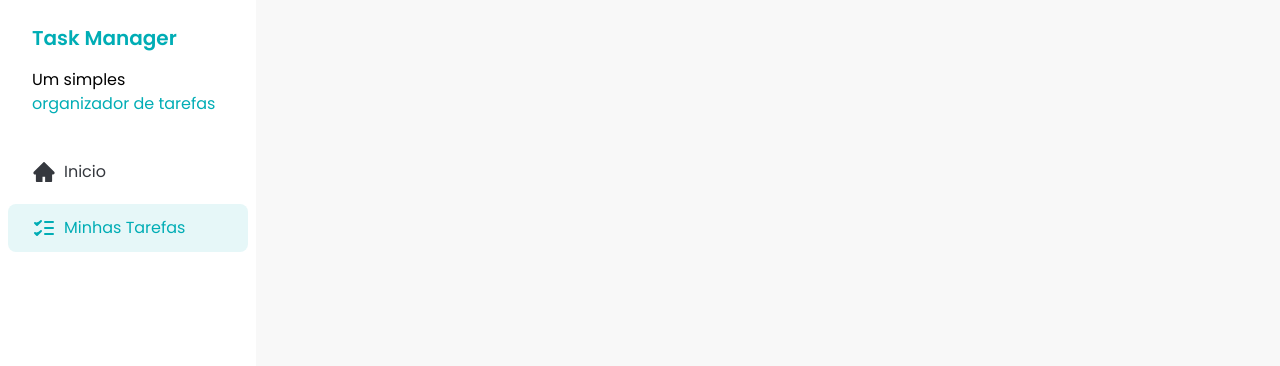
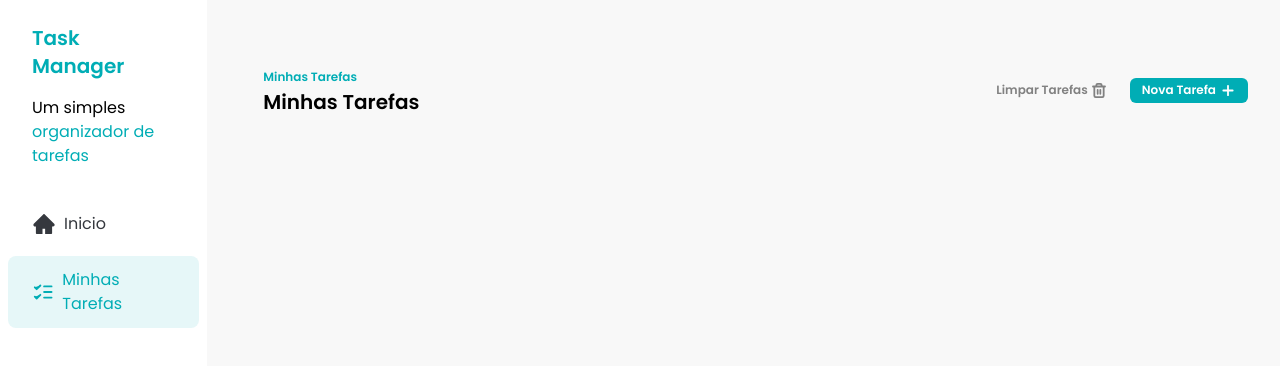
Before and after one commit to Diasszx/task-manager, a React (Vite) app: page / in a window 1280 px wide. Shown: the top 366 px of the page. Built offline with nearby package versions, Linux system fonts and the light colour scheme.

Commit message:
feat: add inital Task and Button components

```diff
--- a/src/App.jsx
+++ b/src/App.jsx
@@ -1,9 +1,11 @@
 import Sidebar from './components/Sidebar'
+import Tasks from './components/Tasks'
 
 function App() {
   return (
-    <div>
+    <div className="flex gap-6">
       <Sidebar />
+      <Tasks />
     </div>
   )
 }
--- /dev/null
+++ b/src/components/Button.jsx
@@ -0,0 +1,20 @@
+const Button = ({ children, variant = 'primary' }) => {
+  const getVariantClasses = () => {
+    if (variant === 'primary') {
+      return 'bg-[#00ADB5] text-white'
+    }
+
+    if (variant === 'ghost') {
+      return 'bg-transparent text-[#818181]'
+    }
+  }
+  return (
+    <button
+      className={`flex items-center gap-1 rounded-md px-3 py-1 text-xs font-semibold transition hover:opacity-70 ${getVariantClasses()}`}
+    >
+      {children}
+    </button>
+  )
+}
+
+export default Button
--- /dev/null
+++ b/src/components/Tasks.jsx
@@ -0,0 +1,29 @@
+import Button from './Button'
+import AddIcon from '../assets/icons/add.svg?react'
+import TrashIcon from '../assets/icons/trash.svg?react'
+
+const Tasks = () => {
+  return (
+    <div className="w-full px-8 py-16">
+      <div className="flex w-full justify-between">
+        <div className="gap-1">
+          <span className="text-xs font-semibold text-[#00ADB5]">
+            Minhas Tarefas
+          </span>
+          <h2 className="text-xl font-semibold">Minhas Tarefas</h2>
+        </div>
+        <div className="flex items-center gap-3">
+          <Button variant="ghost">
+            Limpar Tarefas <TrashIcon />
+          </Button>
+          <Button variant="primary">
+            Nova Tarefa
+            <AddIcon />
+          </Button>
+        </div>
+      </div>
+    </div>
+  )
+}
+
+export default Tasks
```
Also changed, not shown: src/assets/icons/add.svg (added), src/assets/icons/trash.svg (added).
